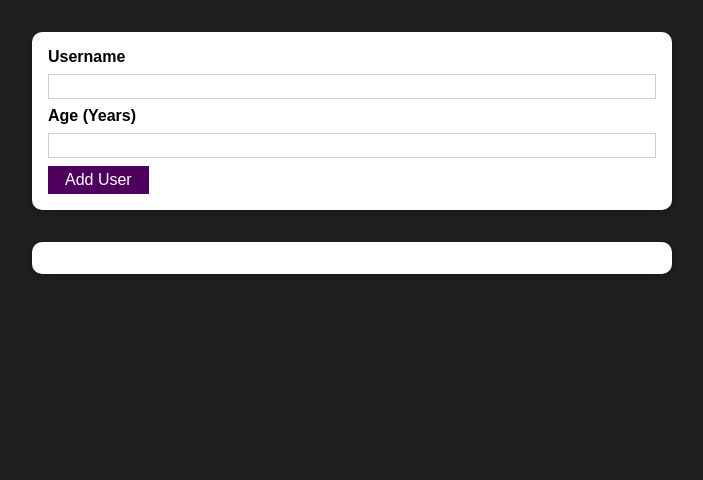
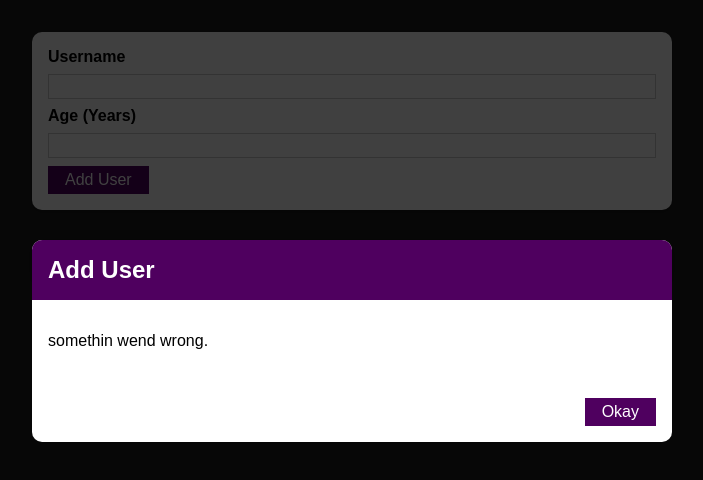
Before and after one commit to socool/udemy-react-user-demo, a React (Create React App) app: page / in a window 1280 px wide. Shown: the top 480 px of the page, without its empty margins (288-991 px from the left). Built offline with nearby package versions, Linux system fonts and the light colour scheme.

Commit message:
fixed AddUser component

```diff
--- a/src/components/Users/AddUser.js
+++ b/src/components/Users/AddUser.js
@@ -2,6 +2,7 @@ import React, { useState } from "react";
 import Card from "../UI/Card";
 import classes from "./AddUser.module.css";
 import Button from "../UI/Button";
+import ErrorModal from "../UI/ErrorModal";
 
 const AddUser = (props) => {
   const [enteredUsername, setEnteredUsername] = useState("");
@@ -33,6 +34,8 @@ const AddUser = (props) => {
   };
 
   return (
+    <div>
+      <ErrorModal title="Add User" message="somethin wend wrong." />
       <Card className={classes.input}>
         <form onSubmit={addUserHandler}>
           <label htmlFor="username">Username</label>
@@ -52,6 +55,7 @@ const AddUser = (props) => {
           <Button type="submit">Add User</Button>
         </form>
       </Card>
+    </div>
   );
 };
 
```
Lines whose indentation alone changed are shown as unchanged.
